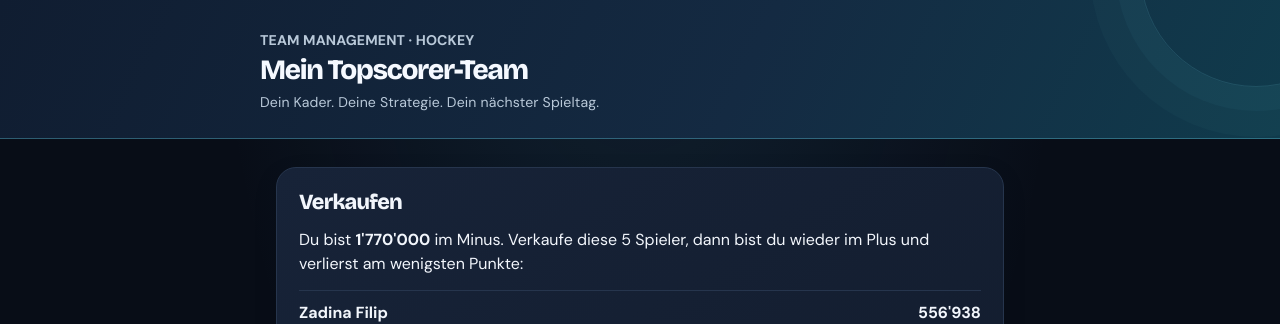
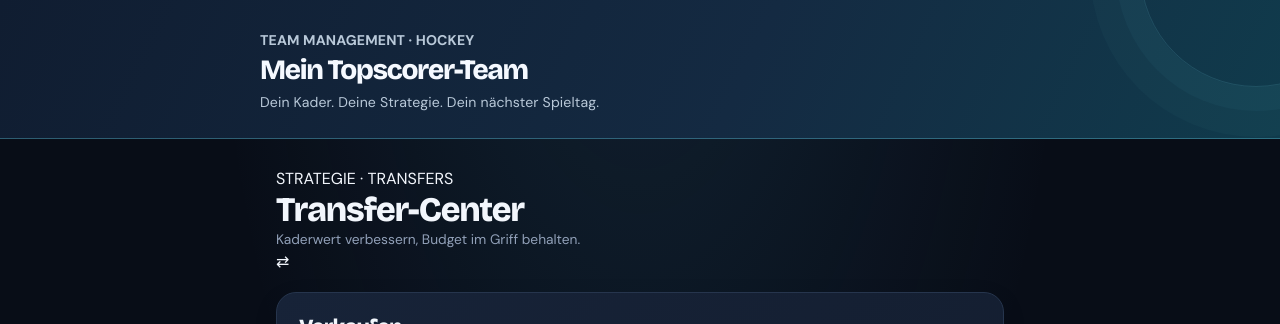
Before and after one commit to ncioyanick3939/Statistic.topscorrer, a Vue app: page / in a window 1280 px wide. Both pictures are taken after a click on the button "Was verkaufen?". Shown: the top 324 px of the page. Built offline with nearby package versions, Linux system fonts and the light colour scheme; no server answers.

Commit message:
feat: clarify transfers page hierarchy

```diff
--- a/MarktView.vue
+++ b/MarktView.vue
@@ -12,6 +12,10 @@ function run() { executePlan(); confirm.value = false }
 </script>
 
 <template>
+  <header class="view-heading">
+    <div><p class="eyebrow">STRATEGIE · TRANSFERS</p><h1>Transfer-Center</h1><p class="small muted">Kaderwert verbessern, Budget im Griff behalten.</p></div>
+    <span class="heading-mark" aria-hidden="true">⇄</span>
+  </header>
   <section class="card">
     <h2>Verkaufen</h2>
     <template v-if="!minus">
```
